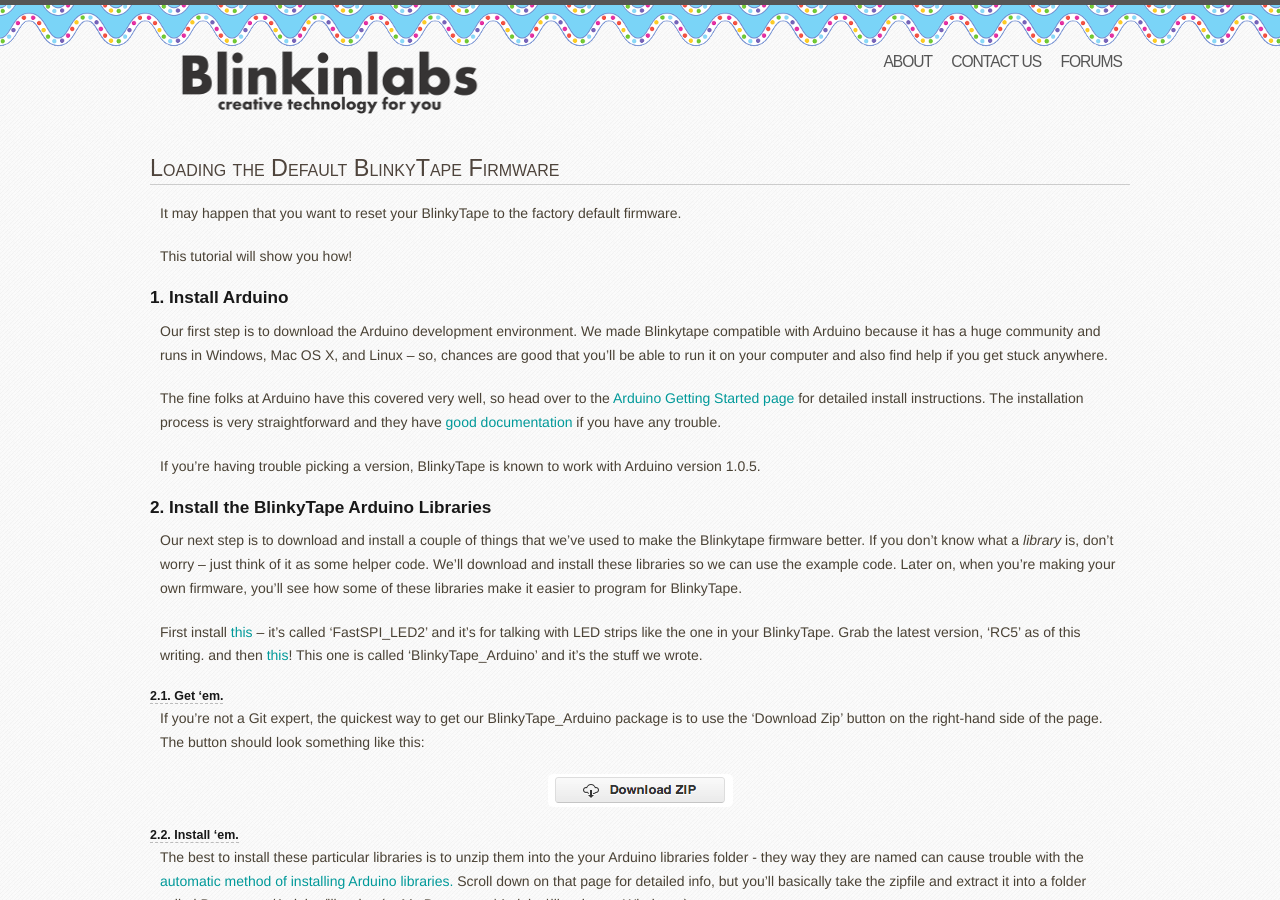
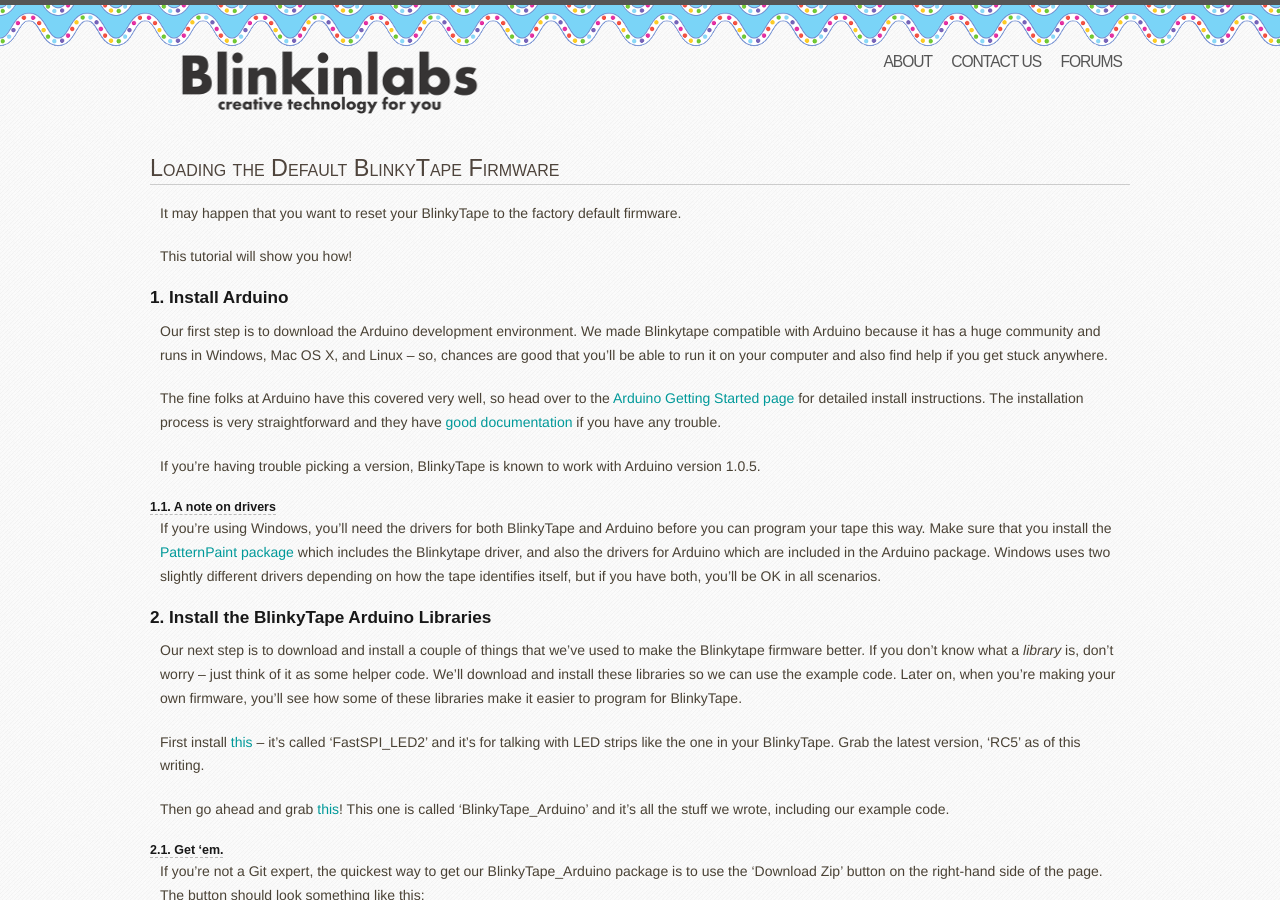
Before and after one commit to jravetch/blinkinlabs.github.io, a Jekyll site: the page built from blinkytape/docs/_posts/2013-09-02-loading-default-firmware.md, in a window 1280 px wide and 900 px high. Built offline with Jekyll 4.4.1, drawn with Linux system fonts in a browser that asks for light colours; Markdown is read by kramdown in place of the engine named in the settings.

Commit message:
Note about drivers for Windows users on Arduino page, small typo fix there as well

```diff
--- a/_includes/btdocs/install-arduino-bt-libs.md
+++ b/_includes/btdocs/install-arduino-bt-libs.md
@@ -3,7 +3,8 @@
 Our next step is to download and install a couple of things that we've used to make the Blinkytape firmware better. If you don't know what a *library* is, don't worry -- just think of it as some helper code. We'll download and install these libraries so we can use the example code. Later on, when you're making your own firmware, you'll see how some of these libraries make it easier to program for BlinkyTape.
 
 First install [this](https://code.google.com/p/fastspi/downloads/list) -- it's called 'FastSPI\_LED2' and it's for talking with LED strips like the one in your BlinkyTape. Grab the latest version, 'RC5' as of this writing.
-and then [this](https://github.com/Blinkinlabs/BlinkyTape_Arduino)! This one is called 'BlinkyTape\_Arduino' and it's the stuff we wrote.
+
+Then go ahead and grab [this](https://github.com/Blinkinlabs/BlinkyTape_Arduino)! This one is called 'BlinkyTape\_Arduino' and it's all the stuff we wrote, including our example code.
 
 ### Get 'em.
 
--- a/_includes/btdocs/install-arduino.md
+++ b/_includes/btdocs/install-arduino.md
@@ -5,3 +5,6 @@
 The fine folks at Arduino have this covered very well, so head over to the [Arduino Getting Started page](http://arduino.cc/en/Guide/HomePage) for detailed install instructions. The installation process is very straightforward and they have [good documentation](http://arduino.cc/en/Guide/HomePage) if you have any trouble.
 
 If you're having trouble picking a version, BlinkyTape is known to work with Arduino version 1.0.5.
+
+### A note on drivers
+If you're using Windows, you'll need the drivers for both BlinkyTape and Arduino before you can program your tape this way. Make sure that you install the [PatternPaint package](/software/patternpaint/) which includes the Blinkytape driver, and also the drivers for Arduino which are included in the Arduino package. Windows uses two slightly different drivers depending on how the tape identifies itself, but if you have both, you'll be OK in all scenarios.
```
